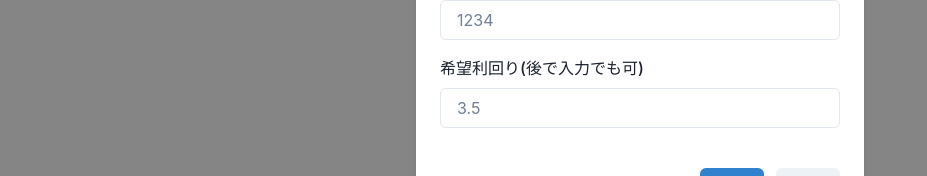
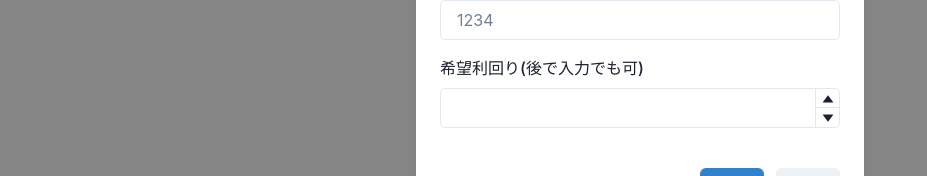
Before and after one commit to katayama8000/stock-price-list, a Next.js app: page / in a window 1280 px wide. Both pictures are taken after a click on the button "新規銘柄登録". Shown: the part 254-430 px from the top of the page, without its empty margins (0-927 px from the left). Built offline with nearby package versions, Linux system fonts and the light colour scheme.

Commit message:
feat: update

```diff
--- a/pages/index.tsx
+++ b/pages/index.tsx
@@ -11,8 +11,6 @@ import {
   StackDivider,
   Text,
   useDisclosure,
-} from '@chakra-ui/react';
-import {
   Modal,
   ModalOverlay,
   ModalContent,
@@ -20,6 +18,11 @@ import {
   ModalFooter,
   ModalBody,
   ModalCloseButton,
+  NumberInput,
+  NumberInputField,
+  NumberInputStepper,
+  NumberIncrementStepper,
+  NumberDecrementStepper,
 } from '@chakra-ui/react';
 import Head from 'next/head';
 import { type FC, useState, useRef } from 'react';
@@ -197,7 +200,13 @@ const RegisterModal: FC = () => {
 
             <FormControl mt={4}>
               <FormLabel>希望利回り(後で入力でも可)</FormLabel>
-              <Input placeholder="3.5" />
+              <NumberInput precision={1} step={0.1} placeholder={'15'}>
+                <NumberInputField />
+                <NumberInputStepper>
+                  <NumberIncrementStepper />
+                  <NumberDecrementStepper />
+                </NumberInputStepper>
+              </NumberInput>
             </FormControl>
           </ModalBody>
 
```
